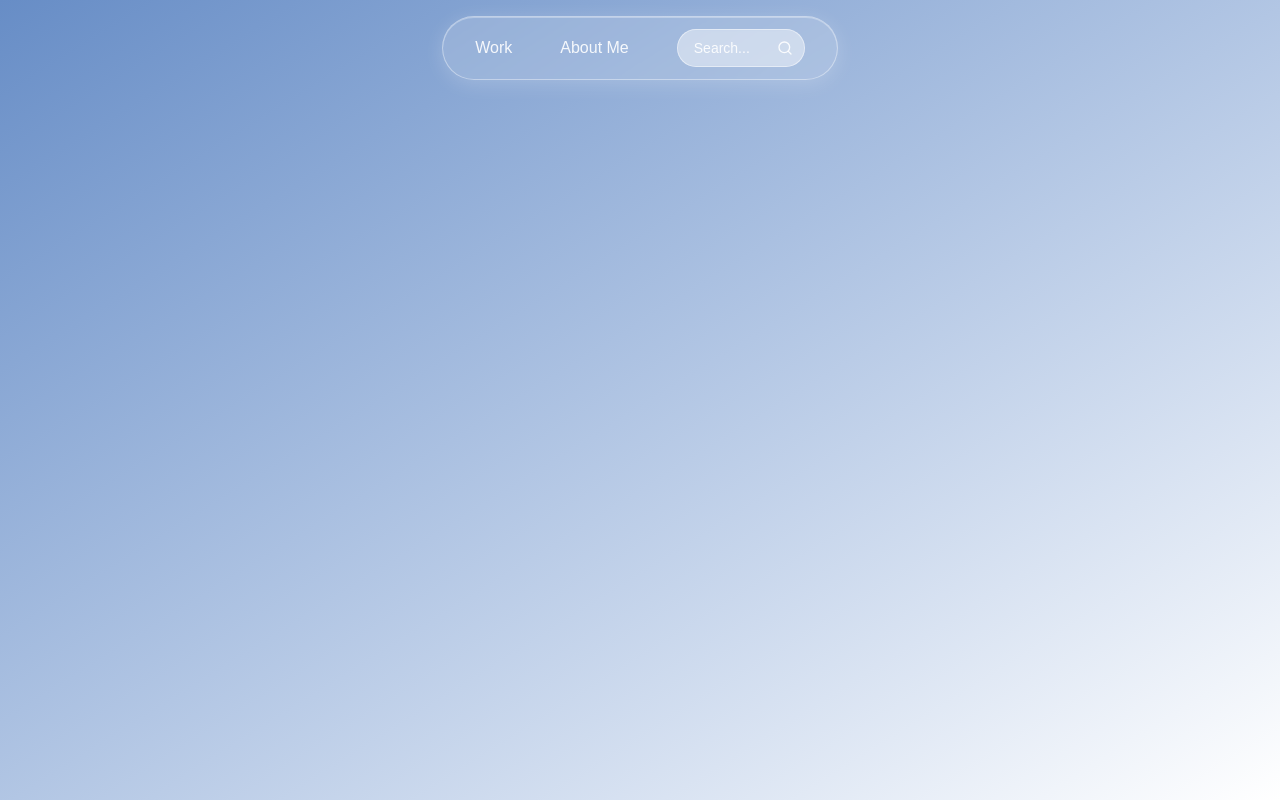
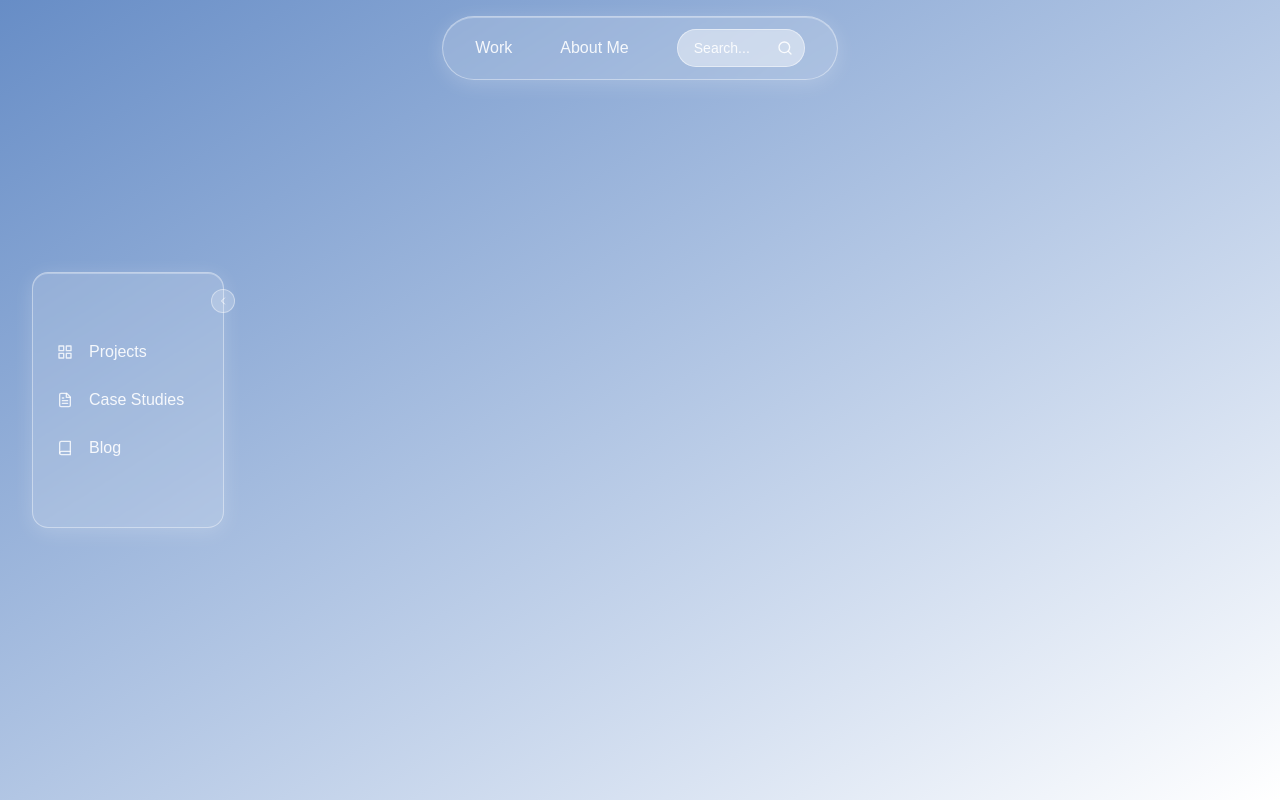
Before and after one commit to sid-2209/my-portfolio, a Next.js app: page / in a window 1280 px wide. Built offline with nearby package versions, Linux system fonts and the light colour scheme.

Commit message:
Add collapsible sidebar with consistent spacing and minimalist icons

```diff
--- a/src/app/page.tsx
+++ b/src/app/page.tsx
@@ -1,4 +1,10 @@
+"use client";
+
+import { useState } from "react";
+
 export default function Home() {
+  const [isSidebarCollapsed, setIsSidebarCollapsed] = useState(false);
+
   return (
     <div className="min-h-screen bg-gradient-to-br from-[#678dc6] to-[#FFFFFF]">
       <nav className="fixed top-0 left-0 right-0 z-50 flex justify-center items-center py-4">
@@ -26,6 +32,54 @@ export default function Home() {
           </div>
         </div>
       </nav>
+
+      {/* Vertical Sidebar - Only visible on Work (homepage) section */}
+      <div className={`fixed left-8 top-1/2 transform -translate-y-1/2 z-40 transition-all duration-500 ease-out ${isSidebarCollapsed ? 'w-20' : 'w-48'}`}>
+        <div className="backdrop-blur-[2px] bg-white/15 border border-white/40 rounded-2xl px-6 py-8 shadow-[0_4px_20px_rgba(255,255,255,0.2),inset_0_1px_0_rgba(255,255,255,0.3)] hover:shadow-[0_8px_30px_rgba(255,255,255,0.3),inset_0_1px_0_rgba(255,255,255,0.4)] transition-all duration-500 ease-out group h-64">
+          {/* Collapse Button */}
+          <button
+            onClick={() => setIsSidebarCollapsed(!isSidebarCollapsed)}
+            className="absolute -right-3 top-4 w-6 h-6 bg-white/20 border border-white/40 rounded-full flex items-center justify-center text-white/80 hover:text-white hover:bg-white/30 transition-all duration-300 group-hover:scale-110"
+          >
+            <svg width="12" height="12" viewBox="0 0 24 24" fill="none" stroke="currentColor" strokeWidth="2" strokeLinecap="round" strokeLinejoin="round" className={`transform transition-transform duration-300 ${isSidebarCollapsed ? 'rotate-180' : ''}`}>
+              <polyline points="15,18 9,12 15,6"/>
+            </svg>
+          </button>
+
+          <div className="flex flex-col justify-center h-full">
+            <div className="space-y-8">
+              <a href="#projects" className="relative flex items-center space-x-3 text-white/90 hover:text-white transition-all duration-300 hover:scale-105 group/item">
+                <svg width="16" height="16" viewBox="0 0 24 24" fill="none" stroke="currentColor" strokeWidth="2" strokeLinecap="round" strokeLinejoin="round" className="text-white/80 group-hover/item:text-white transition-colors duration-300">
+                  <rect x="3" y="3" width="7" height="7"/>
+                  <rect x="14" y="3" width="7" height="7"/>
+                  <rect x="14" y="14" width="7" height="7"/>
+                  <rect x="3" y="14" width="7" height="7"/>
+                </svg>
+                <span className={`absolute left-8 font-medium transition-all duration-300 ${isSidebarCollapsed ? 'opacity-0 pointer-events-none' : 'opacity-100'}`}>Projects</span>
+              </a>
+
+              <a href="#case-studies" className="relative flex items-center space-x-3 text-white/90 hover:text-white transition-all duration-300 hover:scale-105 group/item">
+                <svg width="16" height="16" viewBox="0 0 24 24" fill="none" stroke="currentColor" strokeWidth="2" strokeLinecap="round" strokeLinejoin="round" className="text-white/80 group-hover/item:text-white transition-colors duration-300">
+                  <path d="M14.5 2H6a2 2 0 0 0-2 2v16a2 2 0 0 0 2 2h12a2 2 0 0 0 2-2V7.5L14.5 2z"/>
+                  <polyline points="14,2 14,8 20,8"/>
+                  <line x1="16" y1="13" x2="8" y2="13"/>
+                  <line x1="16" y1="17" x2="8" y2="17"/>
+                  <polyline points="10,9 9,9 8,9"/>
+                </svg>
+                <span className={`absolute left-8 font-medium transition-all duration-300 ${isSidebarCollapsed ? 'opacity-0 pointer-events-none' : 'opacity-100'}`}>Case Studies</span>
+              </a>
+
+              <a href="#blog" className="relative flex items-center space-x-3 text-white/90 hover:text-white transition-all duration-300 hover:scale-105 group/item">
+                <svg width="16" height="16" viewBox="0 0 24 24" fill="none" stroke="currentColor" strokeWidth="2" strokeLinecap="round" strokeLinejoin="round" className="text-white/80 group-hover/item:text-white transition-colors duration-300">
+                  <path d="M4 19.5A2.5 2.5 0 0 1 6.5 17H20"/>
+                  <path d="M6.5 2H20v20H6.5A2.5 2.5 0 0 1 4 19.5v-15A2.5 2.5 0 0 1 6.5 2z"/>
+                </svg>
+                <span className={`absolute left-8 font-medium transition-all duration-300 ${isSidebarCollapsed ? 'opacity-0 pointer-events-none' : 'opacity-100'}`}>Blog</span>
+              </a>
+            </div>
+          </div>
+        </div>
+      </div>
     </div>
   );
 }
```
